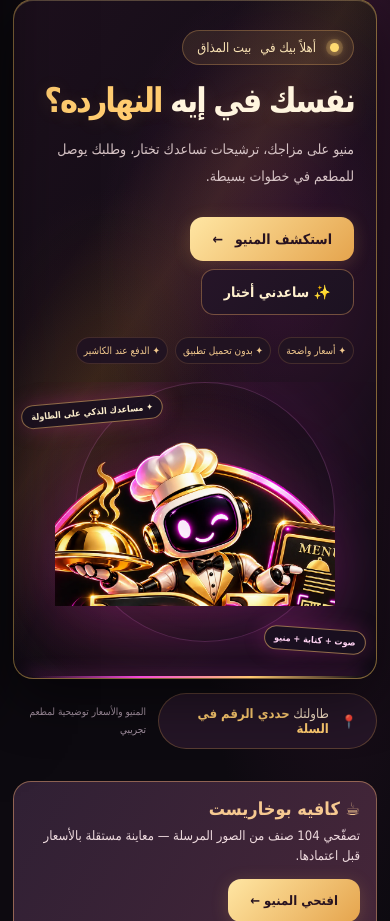
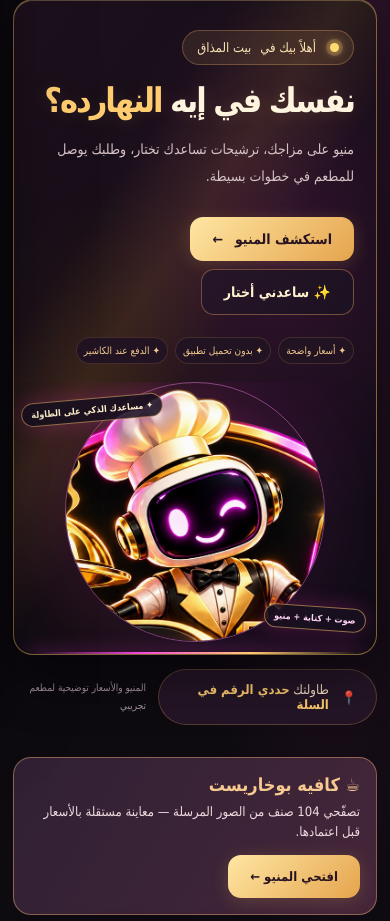
Before and after one commit to riva1505-stack/DI-commerce-Egypt, a FastAPI app: page / in a window 390 px wide. Shown: the part 164-1085 px from the top of the page. Run offline with FastAPI, Linux system fonts and the light colour scheme; data comes from the database, SQL or seed files in the repository.

Commit message:
Frame homepage robot entirely inside the hero circle

```diff
--- a/static/brand.css
+++ b/static/brand.css
@@ -48,8 +48,10 @@ input:focus,textarea:focus,select:focus{border-color:var(--magenta)!important;bo
 .btn-glass,.btn-outline{background:linear-gradient(130deg,#261528,#1c1221);color:var(--gold-soft);border:1px solid #e29e606e}
 .btn-dark{background:linear-gradient(115deg,#4d1451,#a72091);border:1px solid #f567df;color:#fff;box-shadow:0 0 17px #e53dc526}
 .hero-visual{position:relative;overflow:hidden;padding:22px;min-height:490px}
-.hero-halo{position:absolute;width:440px;height:440px;max-width:95%;aspect-ratio:1;border-radius:50%;background:radial-gradient(ellipse at center,#68325388,#3c172944 44%,transparent 65%);border:1px solid #fa83ed33;box-shadow:0 0 90px #b728a82e}
-.hero-robot{width:min(100%,480px);max-height:440px;object-fit:contain;filter:drop-shadow(0 14px 37px #ee33c34d);z-index:1;position:relative}
+ /* The robot portrait is physically clipped to the round frame, not layered over a circle. */
+.hero-circle{position:relative;width:min(100%,440px);aspect-ratio:1;border-radius:50%;overflow:hidden;border:1px solid #fa83ed77;box-shadow:0 0 90px #b728a82e;isolation:isolate;flex:0 0 auto}
+.hero-halo{position:absolute;inset:0;width:100%;height:100%;border-radius:50%;background:radial-gradient(circle at center,#68325388,#3c172944 44%,transparent 65%)}
+.hero-robot{position:absolute;inset:0;display:block;width:100%;height:100%;max-width:none;max-height:none;object-fit:cover;object-position:center;filter:drop-shadow(0 14px 37px #ee33c34d);z-index:1}
 .hero-orbit{position:absolute;z-index:2;color:var(--gold-soft);font-weight:800;font-size:12px;padding:11px 17px;border-radius:12px;background:#1a1020df;border:1px solid #e8ad6c99;box-shadow:0 0 21px #d730a849}
 .hero-orbit-top{top:17%;left:2%;transform:rotate(-5deg)}.hero-orbit-bottom{bottom:17%;right:1%;transform:rotate(4deg);color:#ffd3f3}
 .notice-row{margin-bottom:58px}.table-marker{background:#241526;border:1px solid var(--border);color:#f7e2c7}.table-marker b{color:var(--gold)}.notice-note{color:#a996a6}
@@ -124,10 +126,10 @@ input:focus,textarea:focus,select:focus{border-color:var(--magenta)!important;bo
 .settings-card h3{color:#ffe0a4}.settings-card p,.settings-card small{color:#baa7af}.qr-card img{padding:9px;background:white;border-radius:14px}
 .admin-footer{color:#b9a2ac;border-color:#bb805747}
 select option{background:#1f1324;color:white}
-@media(max-width:1050px){.hero{min-height:430px}.hero-copy{padding:45px 30px}.hero-visual{min-height:360px}.hero-robot{max-height:370px}.admin-hero-image{width:160px}}
+@media(max-width:1050px){.hero{min-height:430px}.hero-copy{padding:45px 30px}.hero-visual{min-height:360px}.hero-circle{width:min(100%,370px)}.admin-hero-image{width:160px}}
 @media(max-width:750px){
  .site-shell{padding:0 13px}.topbar{padding:11px 0 16px}.brand-logo{width:45px;height:45px;border-radius:11px}.brand-title{font-size:13px}.brand-title small{font-size:7px;letter-spacing:.5px}.top-actions{gap:7px}.pilot-label{padding:6px 9px;font-size:10px}.icon-action{width:42px;height:42px}
- .hero{grid-template-columns:1fr;border-radius:20px;min-height:unset}.hero-copy{padding:30px 22px 18px}.hero h1{font-size:40px;margin:16px 0}.hero p{font-size:14px}.hero-actions{gap:8px}.hero-foot{margin-top:22px;gap:7px;font-size:10px}.hero-foot span{padding:7px}.hero-visual{min-height:270px;max-height:340px;padding:0 25px 12px}.hero-robot{height:280px;max-width:280px}.hero-halo{width:260px;height:260px}.hero-orbit{font-size:9px;padding:6px 9px}.hero-orbit-top{top:6%}.hero-orbit-bottom{bottom:9%}
+ .hero{grid-template-columns:1fr;border-radius:20px;min-height:unset}.hero-copy{padding:30px 22px 18px}.hero h1{font-size:40px;margin:16px 0}.hero p{font-size:14px}.hero-actions{gap:8px}.hero-foot{margin-top:22px;gap:7px;font-size:10px}.hero-foot span{padding:7px}.hero-visual{min-height:270px;max-height:340px;padding:0 25px 12px}.hero-circle{width:min(100%,260px)}.hero-orbit{font-size:9px;padding:6px 9px}.hero-orbit-top{top:6%}.hero-orbit-bottom{bottom:9%}
  .notice-row{margin:14px 0 32px}.assistant-card{padding:20px 14px;gap:9px}.assistant-icon{display:none}.assistant-body{width:100%}.chat-header{flex-direction:column}.chat-thread{min-height:240px;max-height:390px;padding:12px 9px}.chat-line{max-width:96%}.chat-bubble{padding:11px}.voice-call-bar{flex-direction:column;align-items:stretch}.chat-form input{min-width:0}.chat-form #chatSend{padding:8px 10px}.menu-section{padding:58px 0}.menu-grid{grid-template-columns:repeat(2,minmax(0,1fr));gap:11px}.food-card{border-radius:14px}.food-picture{height:130px}.food-emoji{font-size:65px}.food-copy{padding:13px}.food-name h3{font-size:13px}.food-copy p{font-size:11px;height:56px}.food-bottom strong{font-size:13px}.how-it-works{padding:30px 12px;margin-bottom:55px}.steps{gap:7px}.step-num{width:44px;height:44px}
  .admin-hero{padding:15px}.admin-hero h2{font-size:20px}.admin-hero p{font-size:11px}.admin-hero-image{width:105px;height:100px}.sidebar{background:#120c16}.sidebar .brand-logo{width:38px;height:38px}.side-nav a.selected{box-shadow:none}.admin-main{padding:17px 13px}.stat-card strong{font-size:23px}
 }
```
